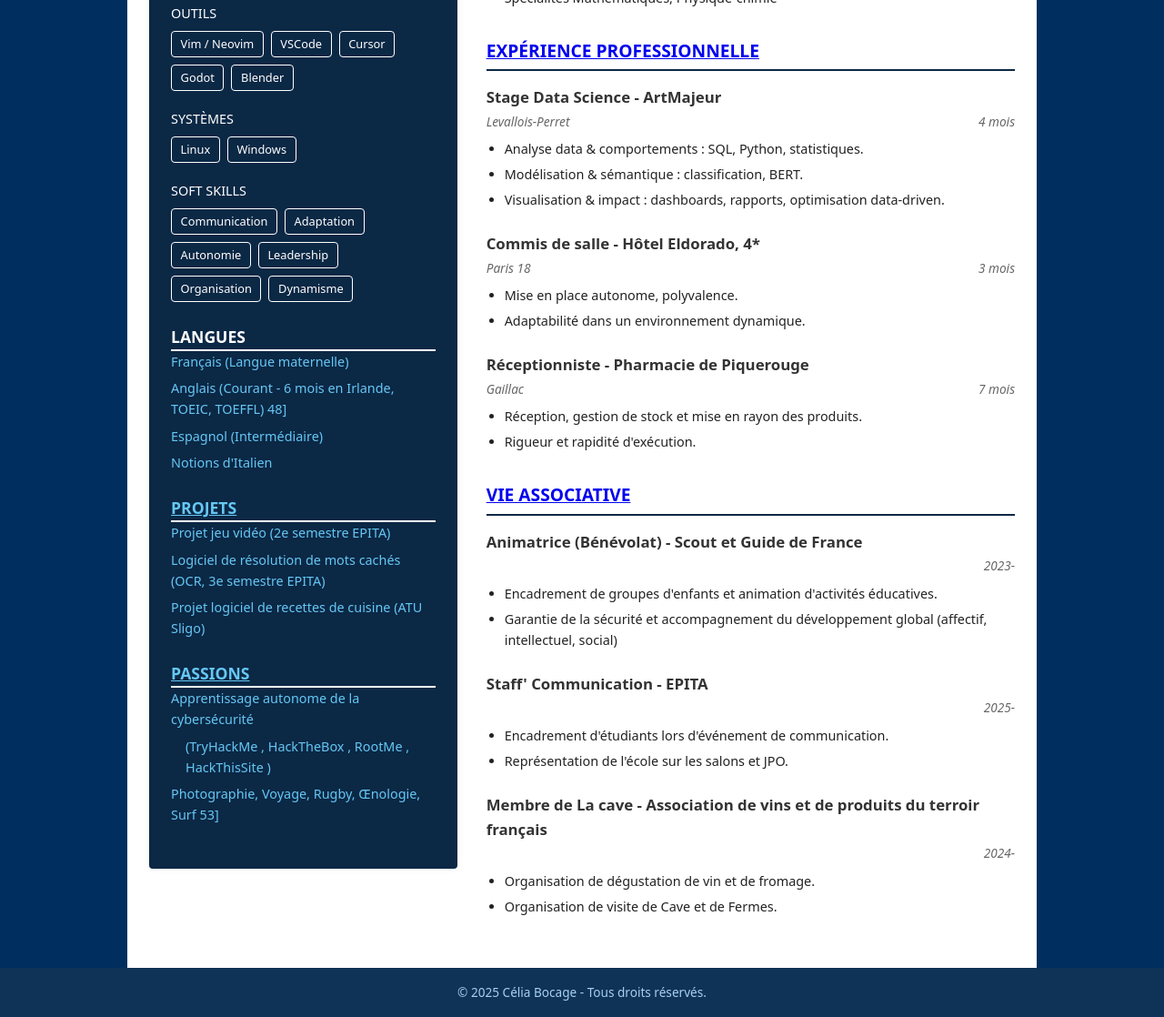
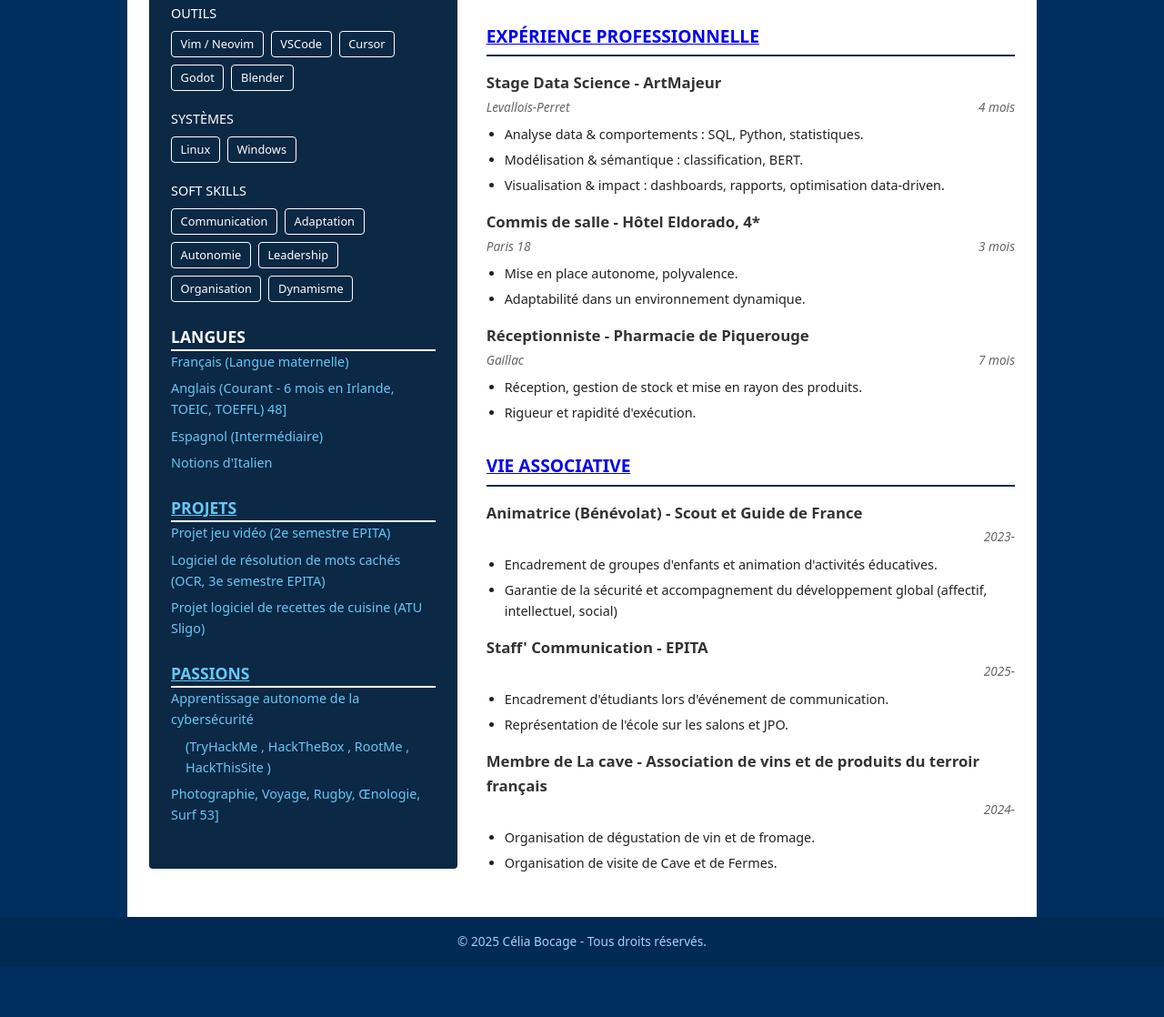
Before and after one commit to CeliaBocage/CeliaBocage.github.io, a plain HTML site: page index.html in a window 1280 px wide. Shown: the part 723-1841 px from the top of the page at 91% size. After the commit the page ends 1785 px from the top, so only its background shows below. Drawn offline with Linux system fonts and the light colour scheme.

Commit message:
recalibrage esthetique

```diff
--- a/assets/css/style.css
+++ b/assets/css/style.css
@@ -205,7 +205,7 @@ main h1 {
 
 /* Style des éléments d'expérience/formation/projet */
 .cv-item {
-  margin-bottom: 1.5rem;
+  margin-bottom: 1.0rem;
 }
 .cv-item h3 {
   font-size: 1.05rem;
@@ -299,7 +299,7 @@ footer {
   font-size: 0.85rem;
   padding: 1rem;
   color: #a5d0f3; /* Couleur de texte claire */
-  background: #0f3257; /* Couleur de fond foncée pour le footer */
+  background: #002954; /* Couleur de fond foncée pour le footer */
   margin-top: auto; /* Permet au footer d'être poussé vers le bas dans le flex container (.site-wrapper) */
 }
 
```
